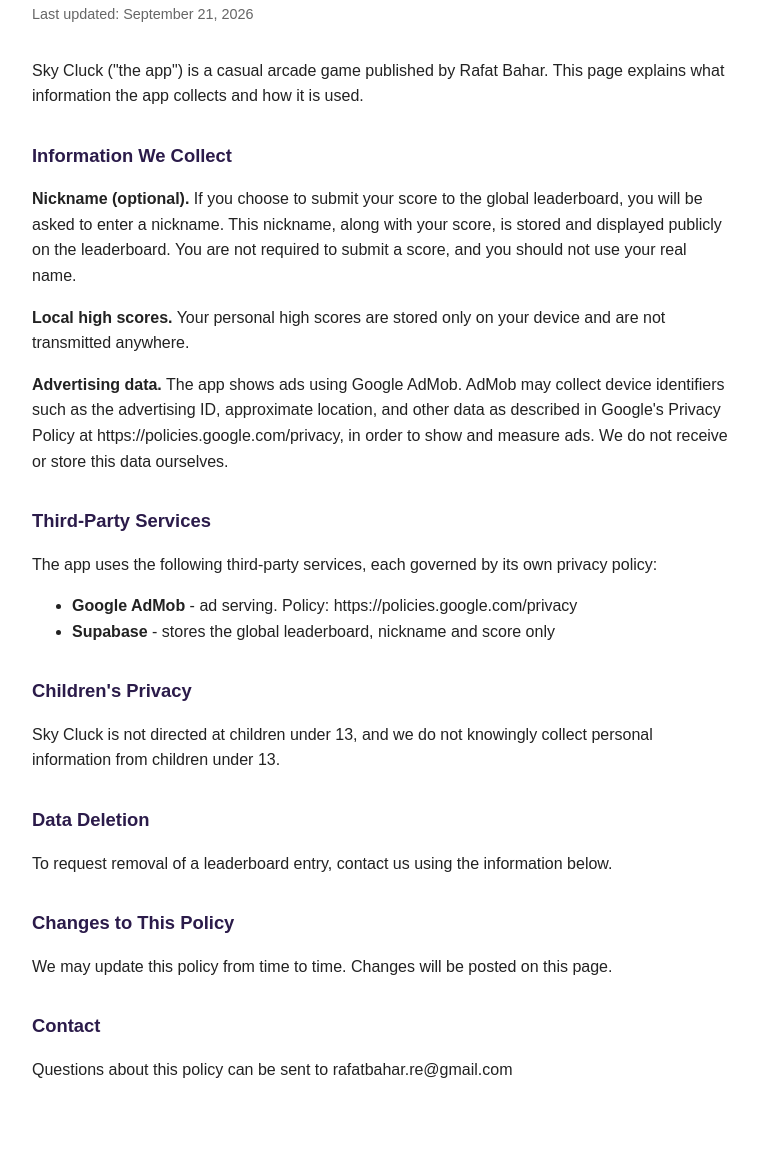
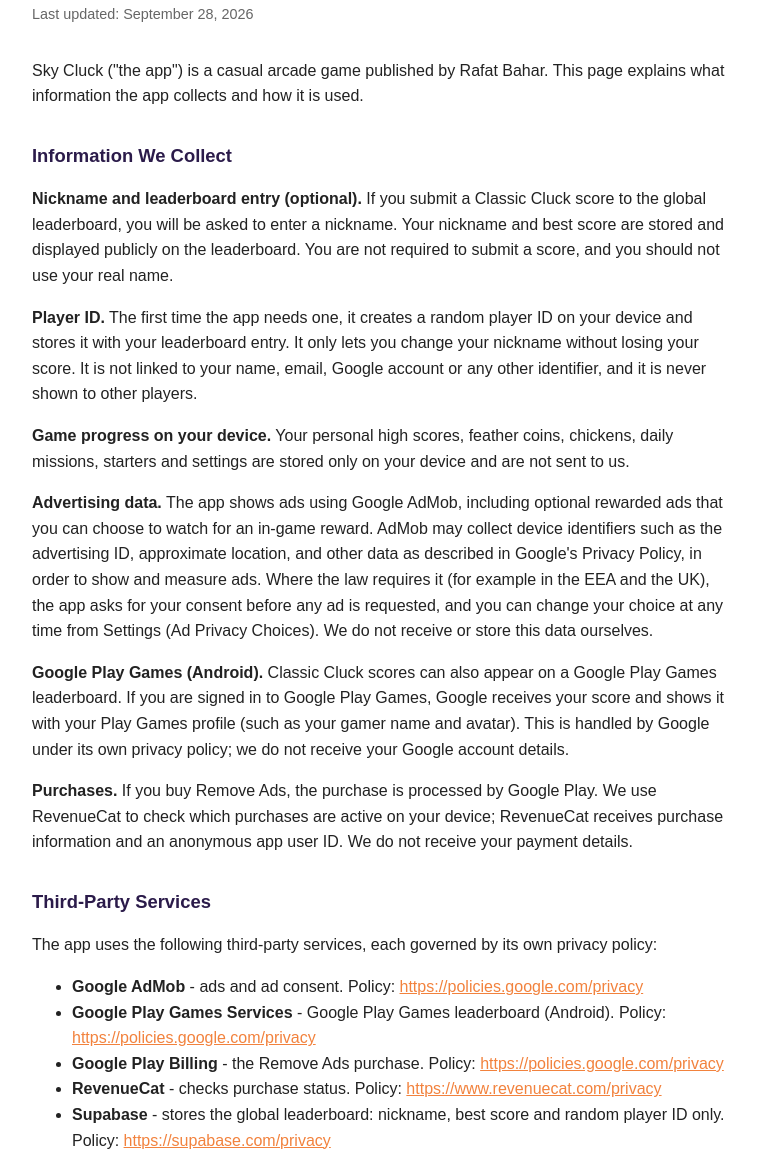
Before and after one commit to rafatbahar48/sky-cluck-privacy, a plain HTML site: page index.html in a window 1280 px wide. Shown: the part 110-1266 px from the top of the page, without its empty margins (258-1016 px from the left). Before the commit the page ends 1232 px from the top, so only its background shows below. Drawn offline with Linux system fonts and the light colour scheme.

Commit message:
Update index.html

```diff
--- a/index.html
+++ b/index.html
@@ -14,22 +14,28 @@
 </head>
 <body>
 <h1>Privacy Policy for Sky Cluck</h1>
-<p class="updated">Last updated: September 21, 2026</p>
+<p class="updated">Last updated: September 28, 2026</p>
 <p>Sky Cluck ("the app") is a casual arcade game published by Rafat Bahar. This page explains what information the app collects and how it is used.</p>
 <h2>Information We Collect</h2>
-<p><strong>Nickname (optional).</strong> If you choose to submit your score to the global leaderboard, you will be asked to enter a nickname. This nickname, along with your score, is stored and displayed publicly on the leaderboard. You are not required to submit a score, and you should not use your real name.</p>
-<p><strong>Local high scores.</strong> Your personal high scores are stored only on your device and are not transmitted anywhere.</p>
-<p><strong>Advertising data.</strong> The app shows ads using Google AdMob. AdMob may collect device identifiers such as the advertising ID, approximate location, and other data as described in Google's Privacy Policy at https://policies.google.com/privacy, in order to show and measure ads. We do not receive or store this data ourselves.</p>
+<p><strong>Nickname and leaderboard entry (optional).</strong> If you submit a Classic Cluck score to the global leaderboard, you will be asked to enter a nickname. Your nickname and best score are stored and displayed publicly on the leaderboard. You are not required to submit a score, and you should not use your real name.</p>
+<p><strong>Player ID.</strong> The first time the app needs one, it creates a random player ID on your device and stores it with your leaderboard entry. It only lets you change your nickname without losing your score. It is not linked to your name, email, Google account or any other identifier, and it is never shown to other players.</p>
+<p><strong>Game progress on your device.</strong> Your personal high scores, feather coins, chickens, daily missions, starters and settings are stored only on your device and are not sent to us.</p>
+<p><strong>Advertising data.</strong> The app shows ads using Google AdMob, including optional rewarded ads that you can choose to watch for an in-game reward. AdMob may collect device identifiers such as the advertising ID, approximate location, and other data as described in Google's Privacy Policy, in order to show and measure ads. Where the law requires it (for example in the EEA and the UK), the app asks for your consent before any ad is requested, and you can change your choice at any time from Settings (Ad Privacy Choices). We do not receive or store this data ourselves.</p>
+<p><strong>Google Play Games (Android).</strong> Classic Cluck scores can also appear on a Google Play Games leaderboard. If you are signed in to Google Play Games, Google receives your score and shows it with your Play Games profile (such as your gamer name and avatar). This is handled by Google under its own privacy policy; we do not receive your Google account details.</p>
+<p><strong>Purchases.</strong> If you buy Remove Ads, the purchase is processed by Google Play. We use RevenueCat to check which purchases are active on your device; RevenueCat receives purchase information and an anonymous app user ID. We do not receive your payment details.</p>
 <h2>Third-Party Services</h2>
 <p>The app uses the following third-party services, each governed by its own privacy policy:</p>
 <ul>
-<li><strong>Google AdMob</strong> - ad serving. Policy: https://policies.google.com/privacy</li>
-<li><strong>Supabase</strong> - stores the global leaderboard, nickname and score only</li>
+<li><strong>Google AdMob</strong> - ads and ad consent. Policy: <a href="https://policies.google.com/privacy">https://policies.google.com/privacy</a></li>
+<li><strong>Google Play Games Services</strong> - Google Play Games leaderboard (Android). Policy: <a href="https://policies.google.com/privacy">https://policies.google.com/privacy</a></li>
+<li><strong>Google Play Billing</strong> - the Remove Ads purchase. Policy: <a href="https://policies.google.com/privacy">https://policies.google.com/privacy</a></li>
+<li><strong>RevenueCat</strong> - checks purchase status. Policy: <a href="https://www.revenuecat.com/privacy">https://www.revenuecat.com/privacy</a></li>
+<li><strong>Supabase</strong> - stores the global leaderboard: nickname, best score and random player ID only. Policy: <a href="https://supabase.com/privacy">https://supabase.com/privacy</a></li>
 </ul>
 <h2>Children's Privacy</h2>
 <p>Sky Cluck is not directed at children under 13, and we do not knowingly collect personal information from children under 13.</p>
 <h2>Data Deletion</h2>
-<p>To request removal of a leaderboard entry, contact us using the information below.</p>
+<p>To remove your leaderboard entry, contact us using the information below and tell us your nickname. Game progress stored on your device is removed when you uninstall the app. To remove your Google Play Games data, use your Google account settings.</p>
 <h2>Changes to This Policy</h2>
 <p>We may update this policy from time to time. Changes will be posted on this page.</p>
 <h2>Contact</h2>
```
